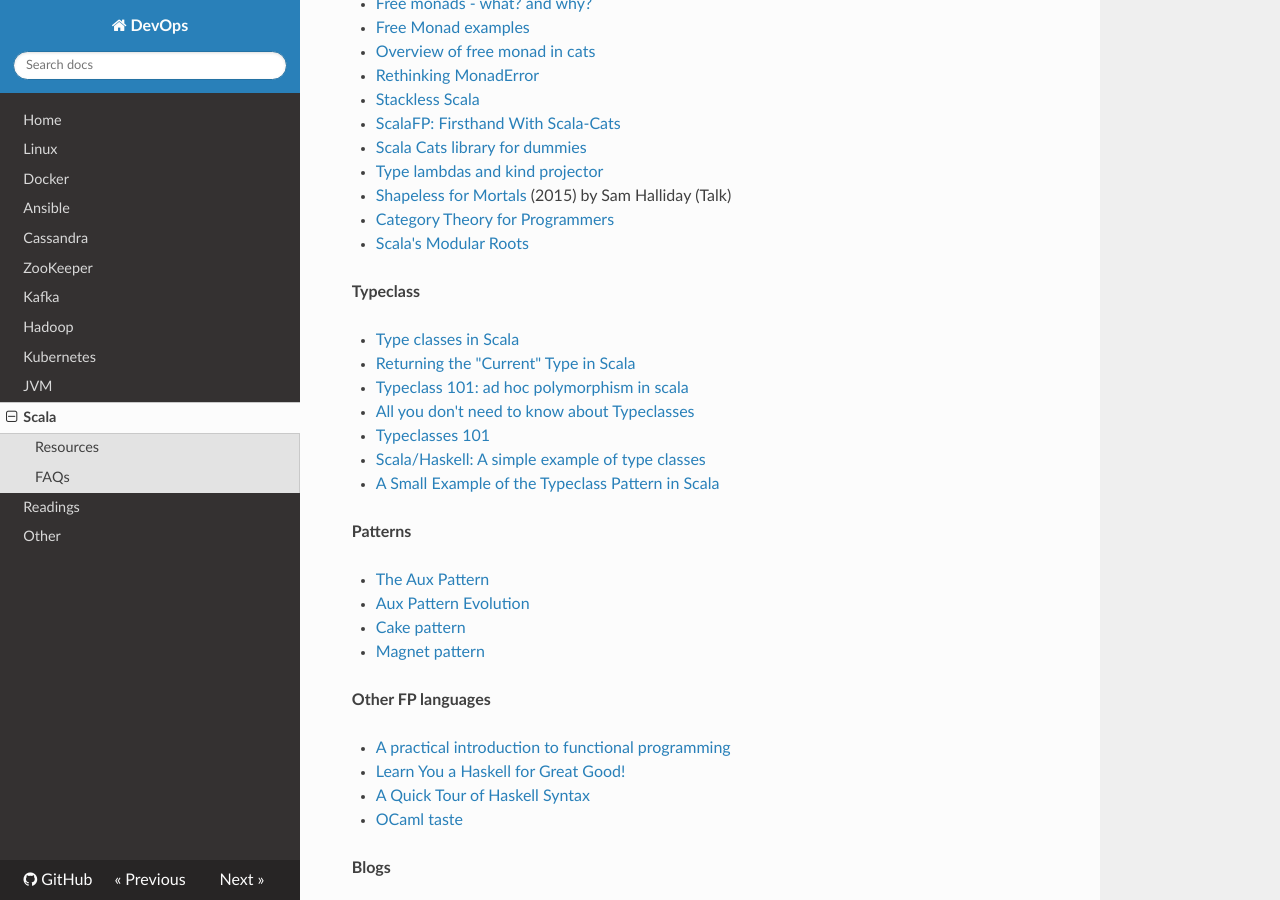
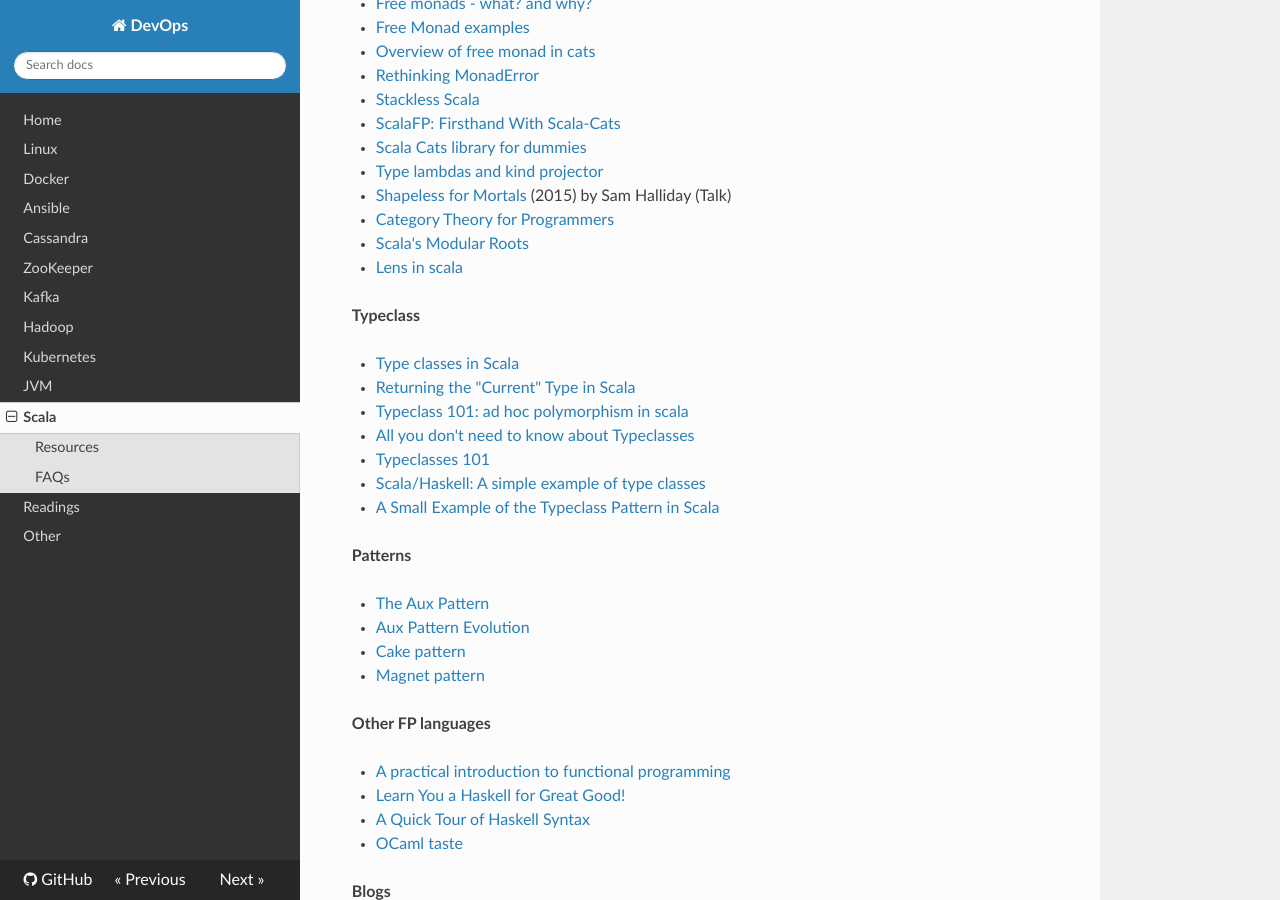
Before and after one commit to niqdev/devops, an MkDocs documentation site: the page built from docs/scala.md, in a window 1280 px wide and 900 px high, scrolled down 1760 px. Built offline with MkDocs 1.6.1, drawn with Linux system fonts in a browser that asks for light colours; nearby versions of some CDN libraries; old or Windows-style settings are respelled for this version of MkDocs.

Commit message:
doc: update scala

```diff
--- a/docs/scala.md
+++ b/docs/scala.md
@@ -84,6 +84,7 @@
 * [Shapeless for Mortals](http://fommil.com/scalax15) (2015) by Sam Halliday (Talk)
 * [Category Theory for Programmers](https://bartoszmilewski.com/2014/10/28/category-theory-for-programmers-the-preface)
 * [Scala's Modular Roots](http://lambdafoo.com/scala-syd-2015-modules)
+* [Lens in scala](http://koff.io/posts/292173-lens-in-scala)
 
 **Typeclass**
 
```
